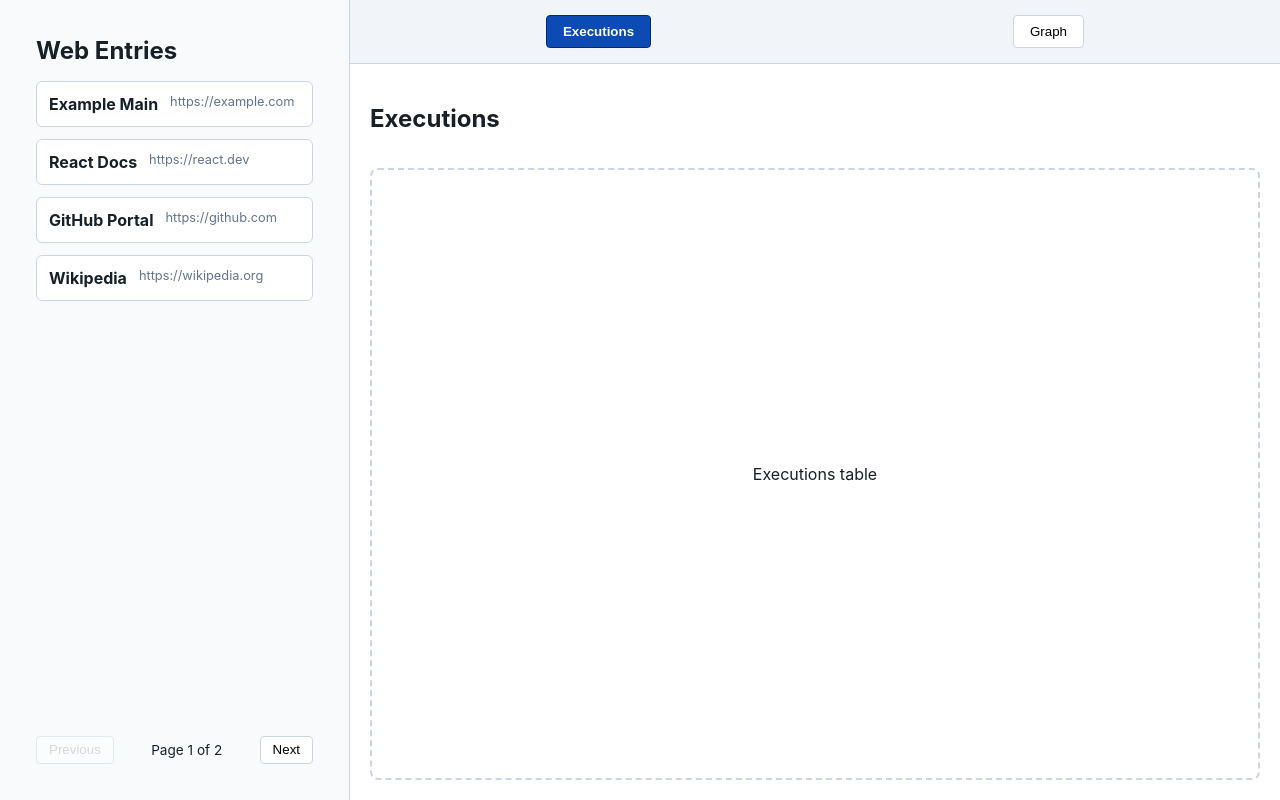
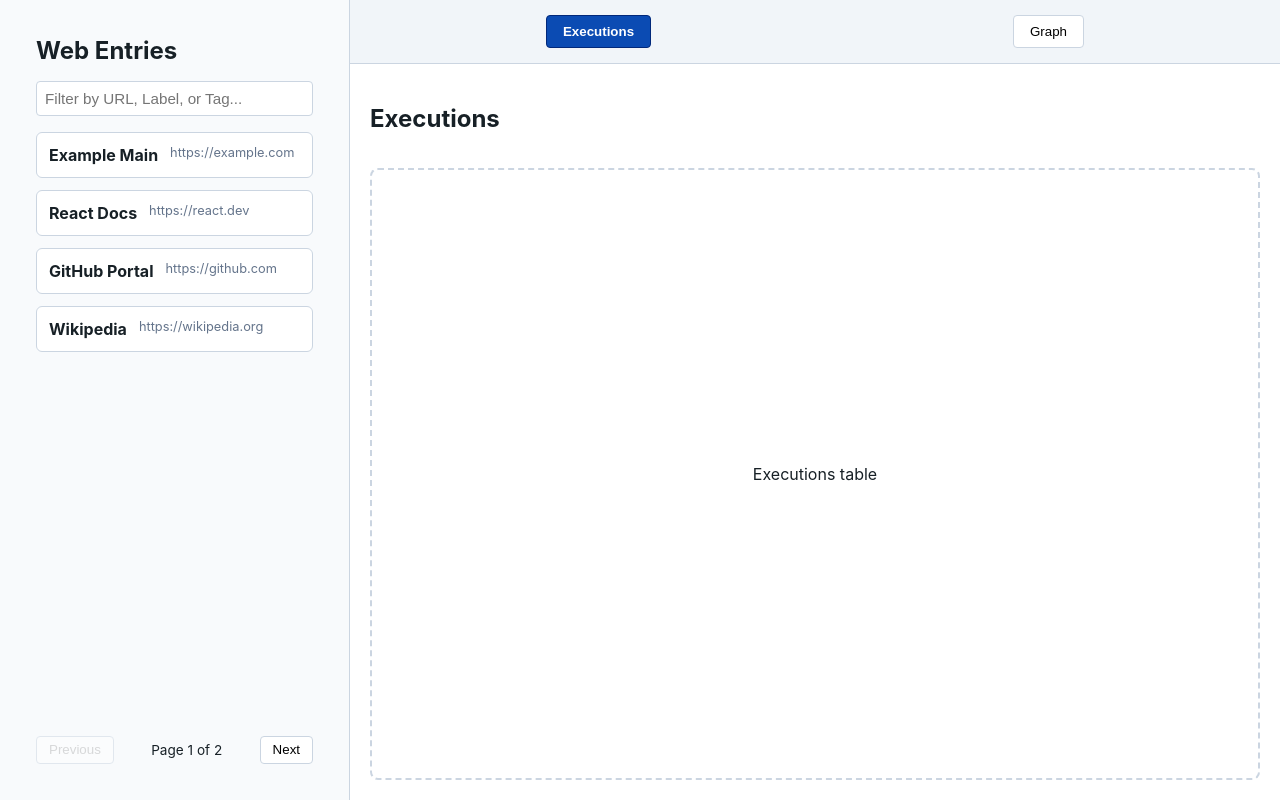
Before and after one commit to adamusP/WebCrawler, a React (Vite) app in the folder frontend/: page / in a window 1280 px wide. Built offline with nearby package versions, Linux system fonts and the light colour scheme.

Commit message:
webentries filtering

```diff
--- a/frontend/src/components/WebEntries/WebEntries.module.css
+++ b/frontend/src/components/WebEntries/WebEntries.module.css
@@ -19,6 +19,25 @@
   overflow-y: auto;
   flex: 1;
   margin-bottom: 1rem;
+}
+
+.controls {
+  margin-bottom: 1rem;
+}
+
+.searchInput {
+  width: 100%;
+  padding: 0.5rem;
+  box-sizing: border-box;
+  border: 1px solid var(--color-border);
+  border-radius: 4px;
+  font-size: 0.95rem;
+  outline: none;
+  transition: border-color 0.2s ease;
+}
+
+.searchInput:focus {
+  border-color: var(--color-primary);
 }
 
 /* Card styles for each web entry */
--- a/frontend/src/components/WebEntries/WebEntries.tsx
+++ b/frontend/src/components/WebEntries/WebEntries.tsx
@@ -6,20 +6,51 @@ const ITEMS_PER_PAGE = 4;
 
 export default function WebEntriesList() {
   const [currentPage, setCurrentPage] = useState(1);
-  let items = MOCK_DATA;
+  const [searchQuery, setSearchQuery] = useState("");
 
-  const totalPages = Math.ceil(items.length / ITEMS_PER_PAGE) || 1;
+  const items = MOCK_DATA;
+
+  const filteredItems = useMemo(() => {
+    if (!searchQuery.trim()) return items;
+
+    const lowerCaseQuery = searchQuery.toLowerCase();
+
+    return items.filter((item) => {
+      const matchesUrl = item.url.toLowerCase().includes(lowerCaseQuery);
+      const matchesLabel = item.label.toLowerCase().includes(lowerCaseQuery);
+      const matchesTags = item.tags.some((tag) => tag.toLowerCase().includes(lowerCaseQuery));
+
+      return matchesUrl || matchesLabel || matchesTags;
+    });
+  }, [searchQuery]);
+
+  const totalPages = Math.ceil(filteredItems.length / ITEMS_PER_PAGE) || 1;
 
   const safeCurrentPage = currentPage > totalPages ? 1 : currentPage;
 
   const paginatedItems = useMemo(() => {
     const startIndex = (safeCurrentPage - 1) * ITEMS_PER_PAGE;
-    return items.slice(startIndex, startIndex + ITEMS_PER_PAGE);
-  }, [items, safeCurrentPage]);
+    return filteredItems.slice(startIndex, startIndex + ITEMS_PER_PAGE);
+  }, [filteredItems, safeCurrentPage]);
+
+  const handleSearchChange = (e: React.ChangeEvent<HTMLInputElement>) => {
+    setSearchQuery(e.target.value);
+    setCurrentPage(1);
+  };
 
   return (
     <div className={styles.container}>
       <h2 className={styles.title}>Web Entries</h2>
+
+      <div className={styles.controls}>
+        <input
+          type="text"
+          placeholder="Filter by URL, Label, or Tag..."
+          value={searchQuery}
+          onChange={handleSearchChange}
+          className={styles.searchInput}
+        />
+      </div>
 
       <div className={styles.list}>
         {paginatedItems.length === 0 ? (
```
